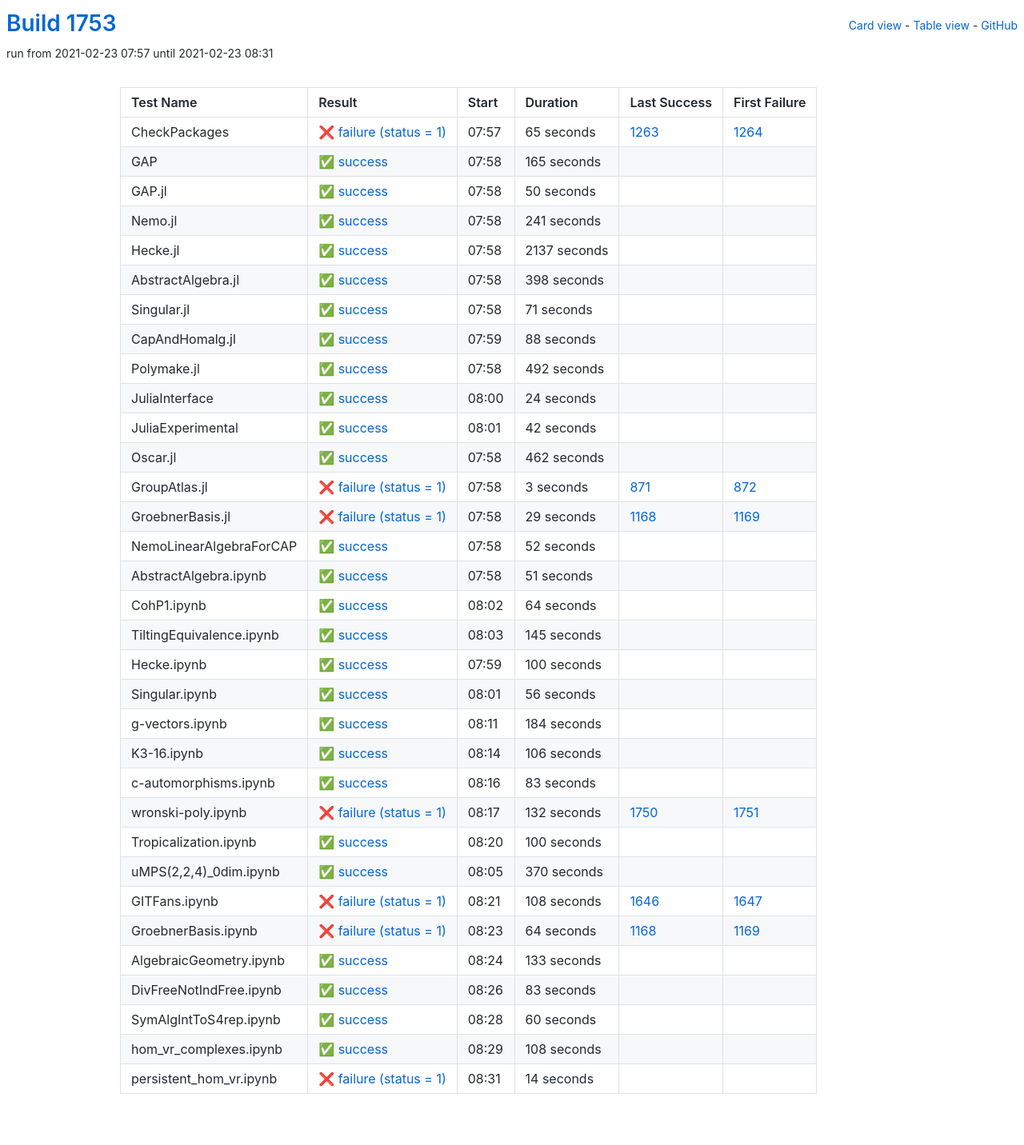
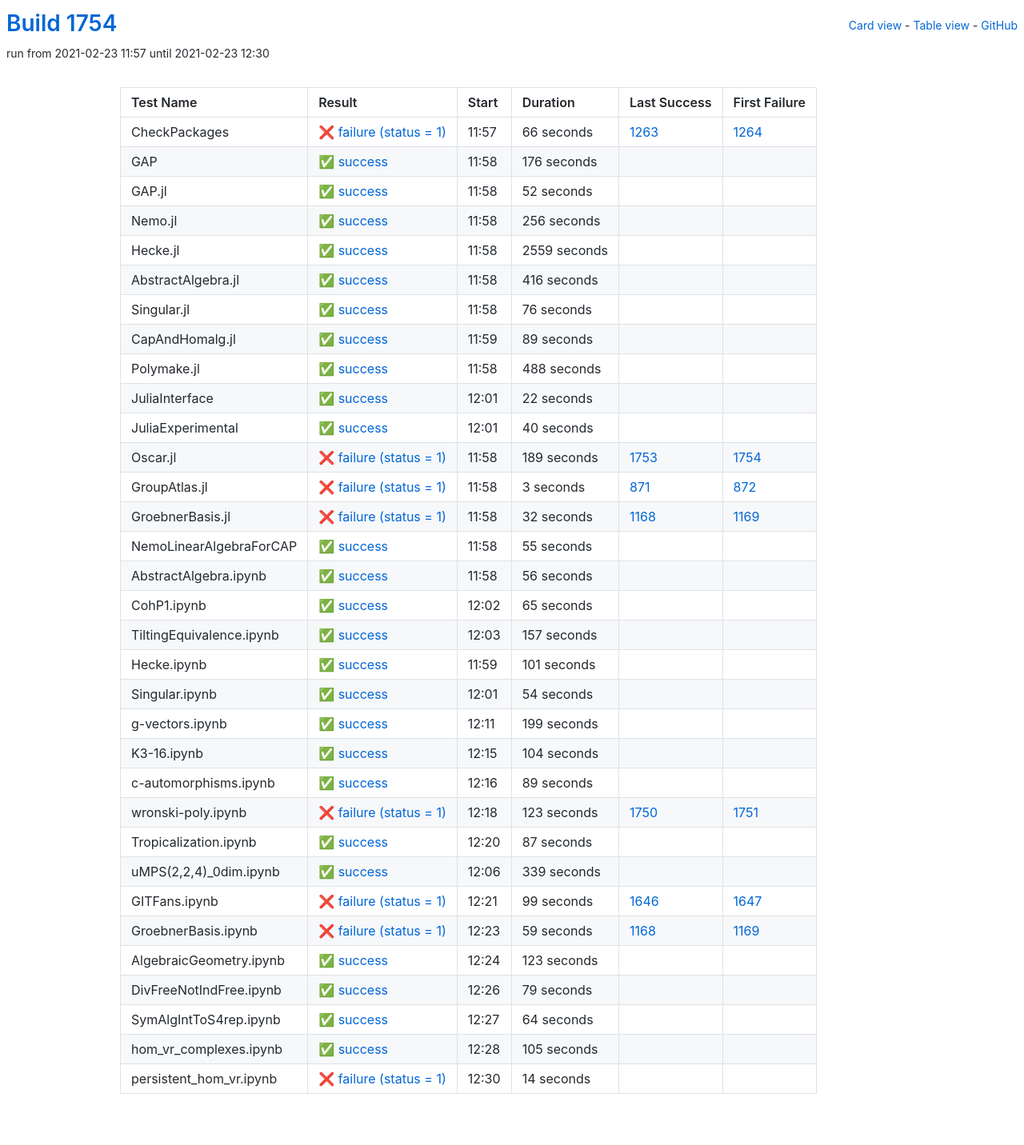
Before and after one commit to oscar-system/oscar-ci-status-stable, a Jekyll site: the page built from table.html, in a window 1280 px wide. Shown: the whole page at 80% size. Built offline with Jekyll 4.4.1, drawn with Linux system fonts in a browser that asks for light colours.

Commit message:
Build #1754

```diff
--- a/_data/ci.yml
+++ b/_data/ci.yml
@@ -1,6 +1,6 @@
 ---
-build: 1753
-build_url: https://oscarci.mathematik.uni-kl.de/job/oscar-stable/1753/
+build: 1754
+build_url: https://oscarci.mathematik.uni-kl.de/job/oscar-stable/1754/
 job: oscar-stable
 organization: oscar-system
 repo: oscar-ci-status-stable
@@ -8,152 +8,152 @@ repourl: https://github.com/oscar-system/oscar-ci-status-stable
 tests:
 - name: CheckPackages
   id: checkpackages
-  log: https://oscarci.mathematik.uni-kl.de/job/oscar-stable/1753/artifact/logs/build-1753/CheckPackages.log
-  start: 2021-02-23 07:57
+  log: https://oscarci.mathematik.uni-kl.de/job/oscar-stable/1754/artifact/logs/build-1754/CheckPackages.log
+  start: 2021-02-23 11:57
   success: false
   exitcode: 1
   status: failure
-  duration: 65
+  duration: 66
   last_success: 1263
   last_success_url: https://oscarci.mathematik.uni-kl.de/job/oscar-stable/1263/
   first_failure: 1264
   first_failure_url: https://oscarci.mathematik.uni-kl.de/job/oscar-stable/1264/
 - name: GAP
   id: gap
-  log: https://oscarci.mathematik.uni-kl.de/job/oscar-stable/1753/artifact/logs/build-1753/GAP.log
-  start: 2021-02-23 07:58
+  log: https://oscarci.mathematik.uni-kl.de/job/oscar-stable/1754/artifact/logs/build-1754/GAP.log
+  start: 2021-02-23 11:58
   success: true
   exitcode: 0
   status: success
-  duration: 165
+  duration: 176
   last_success: false
   last_success_url:
   first_failure: false
   first_failure_url:
 - name: GAP.jl
   id: gap-jl
-  log: https://oscarci.mathematik.uni-kl.de/job/oscar-stable/1753/artifact/logs/build-1753/GAP.jl.log
-  start: 2021-02-23 07:58
+  log: https://oscarci.mathematik.uni-kl.de/job/oscar-stable/1754/artifact/logs/build-1754/GAP.jl.log
+  start: 2021-02-23 11:58
   success: true
   exitcode: 0
   status: success
-  duration: 50
+  duration: 52
   last_success: false
   last_success_url:
   first_failure: false
   first_failure_url:
 - name: Nemo.jl
   id: nemo-jl
-  log: https://oscarci.mathematik.uni-kl.de/job/oscar-stable/1753/artifact/logs/build-1753/Nemo.jl.log
-  start: 2021-02-23 07:58
+  log: https://oscarci.mathematik.uni-kl.de/job/oscar-stable/1754/artifact/logs/build-1754/Nemo.jl.log
+  start: 2021-02-23 11:58
   success: true
   exitcode: 0
   status: success
-  duration: 241
+  duration: 256
   last_success: false
   last_success_url:
   first_failure: false
   first_failure_url:
 - name: Hecke.jl
   id: hecke-jl
-  log: https://oscarci.mathematik.uni-kl.de/job/oscar-stable/1753/artifact/logs/build-1753/Hecke.jl.log
-  start: 2021-02-23 07:58
+  log: https://oscarci.mathematik.uni-kl.de/job/oscar-stable/1754/artifact/logs/build-1754/Hecke.jl.log
+  start: 2021-02-23 11:58
   success: true
   exitcode: 0
   status: success
-  duration: 2137
+  duration: 2559
   last_success: false
   last_success_url:
   first_failure: false
   first_failure_url:
 - name: AbstractAlgebra.jl
   id: abstractalgebra-jl
-  log: https://oscarci.mathematik.uni-kl.de/job/oscar-stable/1753/artifact/logs/build-1753/AbstractAlgebra.jl.log
-  start: 2021-02-23 07:58
+  log: https://oscarci.mathematik.uni-kl.de/job/oscar-stable/1754/artifact/logs/build-1754/AbstractAlgebra.jl.log
+  start: 2021-02-23 11:58
   success: true
   exitcode: 0
   status: success
-  duration: 398
+  duration: 416
   last_success: false
   last_success_url:
   first_failure: false
   first_failure_url:
 - name: Singular.jl
   id: singular-jl
-  log: https://oscarci.mathematik.uni-kl.de/job/oscar-stable/1753/artifact/logs/build-1753/Singular.jl.log
-  start: 2021-02-23 07:58
+  log: https://oscarci.mathematik.uni-kl.de/job/oscar-stable/1754/artifact/logs/build-1754/Singular.jl.log
+  start: 2021-02-23 11:58
   success: true
   exitcode: 0
   status: success
-  duration: 71
+  duration: 76
   last_success: false
   last_success_url:
   first_failure: false
   first_failure_url:
 - name: CapAndHomalg.jl
   id: capandhomalg-jl
-  log: https://oscarci.mathematik.uni-kl.de/job/oscar-stable/1753/artifact/logs/build-1753/CapAndHomalg.jl.log
-  start: 2021-02-23 07:59
+  log: https://oscarci.mathematik.uni-kl.de/job/oscar-stable/1754/artifact/logs/build-1754/CapAndHomalg.jl.log
+  start: 2021-02-23 11:59
   success: true
   exitcode: 0
   status: success
-  duration: 88
+  duration: 89
   last_success: false
   last_success_url:
   first_failure: false
   first_failure_url:
 - name: Polymake.jl
   id: polymake-jl
-  log: https://oscarci.mathematik.uni-kl.de/job/oscar-stable/1753/artifact/logs/build-1753/Polymake.jl.log
-  start: 2021-02-23 07:58
+  log: https://oscarci.mathematik.uni-kl.de/job/oscar-stable/1754/artifact/logs/build-1754/Polymake.jl.log
+  start: 2021-02-23 11:58
   success: true
   exitcode: 0
   status: success
-  duration: 492
+  duration: 488
   last_success: false
   last_success_url:
   first_failure: false
   first_failure_url:
 - name: JuliaInterface
   id: juliainterface
-  log: https://oscarci.mathematik.uni-kl.de/job/oscar-stable/1753/artifact/logs/build-1753/JuliaInterface.log
-  start: 2021-02-23 08:00
+  log: https://oscarci.mathematik.uni-kl.de/job/oscar-stable/1754/artifact/logs/build-1754/JuliaInterface.log
+  start: 2021-02-23 12:01
   success: true
   exitcode: 0
   status: success
-  duration: 24
+  duration: 22
   last_success: false
   last_success_url:
   first_failure: false
   first_failure_url:
 - name: JuliaExperimental
   id: juliaexperimental
-  log: https://oscarci.mathematik.uni-kl.de/job/oscar-stable/1753/artifact/logs/build-1753/JuliaExperimental.log
-  start: 2021-02-23 08:01
+  log: https://oscarci.mathematik.uni-kl.de/job/oscar-stable/1754/artifact/logs/build-1754/JuliaExperimental.log
+  start: 2021-02-23 12:01
   success: true
   exitcode: 0
   status: success
-  duration: 42
+  duration: 40
   last_success: false
   last_success_url:
   first_failure: false
   first_failure_url:
 - name: Oscar.jl
   id: oscar-jl
-  log: https://oscarci.mathematik.uni-kl.de/job/oscar-stable/1753/artifact/logs/build-1753/Oscar.jl.log
-  start: 2021-02-23 07:58
-  success: true
-  exitcode: 0
-  status: success
-  duration: 462
-  last_success: false
-  last_success_url:
-  first_failure: false
-  first_failure_url:
+  log: https://oscarci.mathematik.uni-kl.de/job/oscar-stable/1754/artifact/logs/build-1754/Oscar.jl.log
+  start: 2021-02-23 11:58
+  success: false
+  exitcode: 1
+  status: failure
+  duration: 189
+  last_success: 1753
+  last_success_url: https://oscarci.mathematik.uni-kl.de/job/oscar-stable/1753/
+  first_failure: 1754
+  first_failure_url: https://oscarci.mathematik.uni-kl.de/job/oscar-stable/1754/
 - name: GroupAtlas.jl
   id: groupatlas-jl
-  log: https://oscarci.mathematik.uni-kl.de/job/oscar-stable/1753/artifact/logs/build-1753/GroupAtlas.jl.log
-  start: 2021-02-23 07:58
+  log: https://oscarci.mathematik.uni-kl.de/job/oscar-stable/1754/artifact/logs/build-1754/GroupAtlas.jl.log
+  start: 2021-02-23 11:58
   success: false
   exitcode: 1
   status: failure
@@ -164,44 +164,212 @@ tests:
   first_failure_url: https://oscarci.mathematik.uni-kl.de/job/oscar-stable/872/
 - name: GroebnerBasis.jl
   id: groebnerbasis-jl
-  log: https://oscarci.mathematik.uni-kl.de/job/oscar-stable/1753/artifact/logs/build-1753/GroebnerBasis.jl.log
-  start: 2021-02-23 07:58
+  log: https://oscarci.mathematik.uni-kl.de/job/oscar-stable/1754/artifact/logs/build-1754/GroebnerBasis.jl.log
+  start: 2021-02-23 11:58
   success: false
   exitcode: 1
   status: failure
-  duration: 29
+  duration: 32
   last_success: 1168
   last_success_url: https://oscarci.mathematik.uni-kl.de/job/oscar-stable/1168/
   first_failure: 1169
   first_failure_url: https://oscarci.mathematik.uni-kl.de/job/oscar-stable/1169/
 - name: NemoLinearAlgebraForCAP
   id: nemolinearalgebraforcap
-  log: https://oscarci.mathematik.uni-kl.de/job/oscar-stable/1753/artifact/logs/build-1753/NemoLinearAlgebraForCAP.log
-  start: 2021-02-23 07:58
+  log: https://oscarci.mathematik.uni-kl.de/job/oscar-stable/1754/artifact/logs/build-1754/NemoLinearAlgebraForCAP.log
+  start: 2021-02-23 11:58
   success: true
   exitcode: 0
   status: success
-  duration: 52
+  duration: 55
   last_success: false
   last_success_url:
   first_failure: false
   first_failure_url:
 - name: AbstractAlgebra.ipynb
   id: abstractalgebra-ipynb
-  log: https://oscarci.mathematik.uni-kl.de/job/oscar-stable/1753/artifact/logs/build-1753/AbstractAlgebra.ipynb.log
-  start: 2021-02-23 07:58
+  log: https://oscarci.mathematik.uni-kl.de/job/oscar-stable/1754/artifact/logs/build-1754/AbstractAlgebra.ipynb.log
+  start: 2021-02-23 11:58
   success: true
   exitcode: 0
   status: success
-  duration: 51
+  duration: 56
   last_success: false
   last_success_url:
   first_failure: false
   first_failure_url:
 - name: CohP1.ipynb
   id: cohp1-ipynb
-  log: https://oscarci.mathematik.uni-kl.de/job/oscar-stable/1753/artifact/logs/build-1753/CohP1.ipynb.log
-  start: 2021-02-23 08:02
+  log: https://oscarci.mathematik.uni-kl.de/job/oscar-stable/1754/artifact/logs/build-1754/CohP1.ipynb.log
+  start: 2021-02-23 12:02
+  success: true
+  exitcode: 0
+  status: success
+  duration: 65
+  last_success: false
+  last_success_url:
+  first_failure: false
+  first_failure_url:
+- name: TiltingEquivalence.ipynb
+  id: tiltingequivalence-ipynb
+  log: https://oscarci.mathematik.uni-kl.de/job/oscar-stable/1754/artifact/logs/build-1754/TiltingEquivalence.ipynb.log
+  start: 2021-02-23 12:03
+  success: true
+  exitcode: 0
+  status: success
+  duration: 157
+  last_success: false
+  last_success_url:
+  first_failure: false
+  first_failure_url:
+- name: Hecke.ipynb
+  id: hecke-ipynb
+  log: https://oscarci.mathematik.uni-kl.de/job/oscar-stable/1754/artifact/logs/build-1754/Hecke.ipynb.log
+  start: 2021-02-23 11:59
+  success: true
+  exitcode: 0
+  status: success
+  duration: 101
+  last_success: false
+  last_success_url:
+  first_failure: false
+  first_failure_url:
+- name: Singular.ipynb
+  id: singular-ipynb
+  log: https://oscarci.mathematik.uni-kl.de/job/oscar-stable/1754/artifact/logs/build-1754/Singular.ipynb.log
+  start: 2021-02-23 12:01
+  success: true
+  exitcode: 0
+  status: success
+  duration: 54
+  last_success: false
+  last_success_url:
+  first_failure: false
+  first_failure_url:
+- name: g-vectors.ipynb
+  id: g-vectors-ipynb
+  log: https://oscarci.mathematik.uni-kl.de/job/oscar-stable/1754/artifact/logs/build-1754/g-vectors.ipynb.log
+  start: 2021-02-23 12:11
+  success: true
+  exitcode: 0
+  status: success
+  duration: 199
+  last_success: false
+  last_success_url:
+  first_failure: false
+  first_failure_url:
+- name: K3-16.ipynb
+  id: k3-16-ipynb
+  log: https://oscarci.mathematik.uni-kl.de/job/oscar-stable/1754/artifact/logs/build-1754/K3-16.ipynb.log
+  start: 2021-02-23 12:15
+  success: true
+  exitcode: 0
+  status: success
+  duration: 104
+  last_success: false
+  last_success_url:
+  first_failure: false
+  first_failure_url:
+- name: c-automorphisms.ipynb
+  id: c-automorphisms-ipynb
+  log: https://oscarci.mathematik.uni-kl.de/job/oscar-stable/1754/artifact/logs/build-1754/c-automorphisms.ipynb.log
+  start: 2021-02-23 12:16
+  success: true
+  exitcode: 0
+  status: success
+  duration: 89
+  last_success: false
+  last_success_url:
+  first_failure: false
+  first_failure_url:
+- name: wronski-poly.ipynb
+  id: wronski-poly-ipynb
+  log: https://oscarci.mathematik.uni-kl.de/job/oscar-stable/1754/artifact/logs/build-1754/wronski-poly.ipynb.log
+  start: 2021-02-23 12:18
+  success: false
+  exitcode: 1
+  status: failure
+  duration: 123
+  last_success: 1750
+  last_success_url: https://oscarci.mathematik.uni-kl.de/job/oscar-stable/1750/
+  first_failure: 1751
+  first_failure_url: https://oscarci.mathematik.uni-kl.de/job/oscar-stable/1751/
+- name: Tropicalization.ipynb
+  id: tropicalization-ipynb
+  log: https://oscarci.mathematik.uni-kl.de/job/oscar-stable/1754/artifact/logs/build-1754/Tropicalization.ipynb.log
+  start: 2021-02-23 12:20
+  success: true
+  exitcode: 0
+  status: success
+  duration: 87
+  last_success: false
+  last_success_url:
+  first_failure: false
+  first_failure_url:
+- name: uMPS(2,2,4)_0dim.ipynb
+  id: umps-2-2-4-0dim-ipynb
+  log: https://oscarci.mathematik.uni-kl.de/job/oscar-stable/1754/artifact/logs/build-1754/uMPS-2-2-4-_0dim.ipynb.log
+  start: 2021-02-23 12:06
+  success: true
+  exitcode: 0
+  status: success
+  duration: 339
+  last_success: false
+  last_success_url:
+  first_failure: false
+  first_failure_url:
+- name: GITFans.ipynb
+  id: gitfans-ipynb
+  log: https://oscarci.mathematik.uni-kl.de/job/oscar-stable/1754/artifact/logs/build-1754/GITFans.ipynb.log
+  start: 2021-02-23 12:21
+  success: false
+  exitcode: 1
+  status: failure
+  duration: 99
+  last_success: 1646
+  last_success_url: https://oscarci.mathematik.uni-kl.de/job/oscar-stable/1646/
+  first_failure: 1647
+  first_failure_url: https://oscarci.mathematik.uni-kl.de/job/oscar-stable/1647/
+- name: GroebnerBasis.ipynb
+  id: groebnerbasis-ipynb
+  log: https://oscarci.mathematik.uni-kl.de/job/oscar-stable/1754/artifact/logs/build-1754/GroebnerBasis.ipynb.log
+  start: 2021-02-23 12:23
+  success: false
+  exitcode: 1
+  status: failure
+  duration: 59
+  last_success: 1168
+  last_success_url: https://oscarci.mathematik.uni-kl.de/job/oscar-stable/1168/
+  first_failure: 1169
+  first_failure_url: https://oscarci.mathematik.uni-kl.de/job/oscar-stable/1169/
+- name: AlgebraicGeometry.ipynb
+  id: algebraicgeometry-ipynb
+  log: https://oscarci.mathematik.uni-kl.de/job/oscar-stable/1754/artifact/logs/build-1754/AlgebraicGeometry.ipynb.log
+  start: 2021-02-23 12:24
+  success: true
+  exitcode: 0
+  status: success
+  duration: 123
+  last_success: false
+  last_success_url:
+  first_failure: false
+  first_failure_url:
+- name: DivFreeNotIndFree.ipynb
+  id: divfreenotindfree-ipynb
+  log: https://oscarci.mathematik.uni-kl.de/job/oscar-stable/1754/artifact/logs/build-1754/DivFreeNotIndFree.ipynb.log
+  start: 2021-02-23 12:26
+  success: true
+  exitcode: 0
+  status: success
+  duration: 79
+  last_success: false
+  last_success_url:
+  first_failure: false
+  first_failure_url:
+- name: SymAlgIntToS4rep.ipynb
+  id: symalginttos4rep-ipynb
+  log: https://oscarci.mathematik.uni-kl.de/job/oscar-stable/1754/artifact/logs/build-1754/SymAlgIntToS4rep.ipynb.log
+  start: 2021-02-23 12:27
   success: true
   exitcode: 0
   status: success
@@ -210,190 +378,22 @@ tests:
   last_success_url:
   first_failure: false
   first_failure_url:
-- name: TiltingEquivalence.ipynb
-  id: tiltingequivalence-ipynb
-  log: https://oscarci.mathematik.uni-kl.de/job/oscar-stable/1753/artifact/logs/build-1753/TiltingEquivalence.ipynb.log
-  start: 2021-02-23 08:03
+- name: hom_vr_complexes.ipynb
+  id: hom-vr-complexes-ipynb
+  log: https://oscarci.mathematik.uni-kl.de/job/oscar-stable/1754/artifact/logs/build-1754/hom_vr_complexes.ipynb.log
+  start: 2021-02-23 12:28
   success: true
   exitcode: 0
   status: success
-  duration: 145
-  last_success: false
-  last_success_url:
-  first_failure: false
-  first_failure_url:
-- name: Hecke.ipynb
-  id: hecke-ipynb
-  log: https://oscarci.mathematik.uni-kl.de/job/oscar-stable/1753/artifact/logs/build-1753/Hecke.ipynb.log
-  start: 2021-02-23 07:59
-  success: true
-  exitcode: 0
-  status: success
-  duration: 100
-  last_success: false
-  last_success_url:
-  first_failure: false
-  first_failure_url:
-- name: Singular.ipynb
-  id: singular-ipynb
-  log: https://oscarci.mathematik.uni-kl.de/job/oscar-stable/1753/artifact/logs/build-1753/Singular.ipynb.log
-  start: 2021-02-23 08:01
-  success: true
-  exitcode: 0
-  status: success
-  duration: 56
-  last_success: false
-  last_success_url:
-  first_failure: false
-  first_failure_url:
-- name: g-vectors.ipynb
-  id: g-vectors-ipynb
-  log: https://oscarci.mathematik.uni-kl.de/job/oscar-stable/1753/artifact/logs/build-1753/g-vectors.ipynb.log
-  start: 2021-02-23 08:11
-  success: true
-  exitcode: 0
-  status: success
-  duration: 184
-  last_success: false
-  last_success_url:
-  first_failure: false
-  first_failure_url:
-- name: K3-16.ipynb
-  id: k3-16-ipynb
-  log: https://oscarci.mathematik.uni-kl.de/job/oscar-stable/1753/artifact/logs/build-1753/K3-16.ipynb.log
-  start: 2021-02-23 08:14
-  success: true
-  exitcode: 0
-  status: success
-  duration: 106
-  last_success: false
-  last_success_url:
-  first_failure: false
-  first_failure_url:
-- name: c-automorphisms.ipynb
-  id: c-automorphisms-ipynb
-  log: https://oscarci.mathematik.uni-kl.de/job/oscar-stable/1753/artifact/logs/build-1753/c-automorphisms.ipynb.log
-  start: 2021-02-23 08:16
-  success: true
-  exitcode: 0
-  status: success
-  duration: 83
-  last_success: false
-  last_success_url:
-  first_failure: false
-  first_failure_url:
-- name: wronski-poly.ipynb
-  id: wronski-poly-ipynb
-  log: https://oscarci.mathematik.uni-kl.de/job/oscar-stable/1753/artifact/logs/build-1753/wronski-poly.ipynb.log
-  start: 2021-02-23 08:17
-  success: false
-  exitcode: 1
-  status: failure
-  duration: 132
-  last_success: 1750
-  last_success_url: https://oscarci.mathematik.uni-kl.de/job/oscar-stable/1750/
-  first_failure: 1751
-  first_failure_url: https://oscarci.mathematik.uni-kl.de/job/oscar-stable/1751/
-- name: Tropicalization.ipynb
-  id: tropicalization-ipynb
-  log: https://oscarci.mathematik.uni-kl.de/job/oscar-stable/1753/artifact/logs/build-1753/Tropicalization.ipynb.log
-  start: 2021-02-23 08:20
-  success: true
-  exitcode: 0
-  status: success
-  duration: 100
-  last_success: false
-  last_success_url:
-  first_failure: false
-  first_failure_url:
-- name: uMPS(2,2,4)_0dim.ipynb
-  id: umps-2-2-4-0dim-ipynb
-  log: https://oscarci.mathematik.uni-kl.de/job/oscar-stable/1753/artifact/logs/build-1753/uMPS-2-2-4-_0dim.ipynb.log
-  start: 2021-02-23 08:05
-  success: true
-  exitcode: 0
-  status: success
-  duration: 370
-  last_success: false
-  last_success_url:
-  first_failure: false
-  first_failure_url:
-- name: GITFans.ipynb
-  id: gitfans-ipynb
-  log: https://oscarci.mathematik.uni-kl.de/job/oscar-stable/1753/artifact/logs/build-1753/GITFans.ipynb.log
-  start: 2021-02-23 08:21
-  success: false
-  exitcode: 1
-  status: failure
-  duration: 108
-  last_success: 1646
-  last_success_url: https://oscarci.mathematik.uni-kl.de/job/oscar-stable/1646/
-  first_failure: 1647
-  first_failure_url: https://oscarci.mathematik.uni-kl.de/job/oscar-stable/1647/
-- name: GroebnerBasis.ipynb
-  id: groebnerbasis-ipynb
-  log: https://oscarci.mathematik.uni-kl.de/job/oscar-stable/1753/artifact/logs/build-1753/GroebnerBasis.ipynb.log
-  start: 2021-02-23 08:23
-  success: false
-  exitcode: 1
-  status: failure
-  duration: 64
-  last_success: 1168
-  last_success_url: https://oscarci.mathematik.uni-kl.de/job/oscar-stable/1168/
-  first_failure: 1169
-  first_failure_url: https://oscarci.mathematik.uni-kl.de/job/oscar-stable/1169/
-- name: AlgebraicGeometry.ipynb
-  id: algebraicgeometry-ipynb
-  log: https://oscarci.mathematik.uni-kl.de/job/oscar-stable/1753/artifact/logs/build-1753/AlgebraicGeometry.ipynb.log
-  start: 2021-02-23 08:24
-  success: true
-  exitcode: 0
-  status: success
-  duration: 133
-  last_success: false
-  last_success_url:
-  first_failure: false
-  first_failure_url:
-- name: DivFreeNotIndFree.ipynb
-  id: divfreenotindfree-ipynb
-  log: https://oscarci.mathematik.uni-kl.de/job/oscar-stable/1753/artifact/logs/build-1753/DivFreeNotIndFree.ipynb.log
-  start: 2021-02-23 08:26
-  success: true
-  exitcode: 0
-  status: success
-  duration: 83
-  last_success: false
-  last_success_url:
-  first_failure: false
-  first_failure_url:
-- name: SymAlgIntToS4rep.ipynb
-  id: symalginttos4rep-ipynb
-  log: https://oscarci.mathematik.uni-kl.de/job/oscar-stable/1753/artifact/logs/build-1753/SymAlgIntToS4rep.ipynb.log
-  start: 2021-02-23 08:28
-  success: true
-  exitcode: 0
-  status: success
-  duration: 60
-  last_success: false
-  last_success_url:
-  first_failure: false
-  first_failure_url:
-- name: hom_vr_complexes.ipynb
-  id: hom-vr-complexes-ipynb
-  log: https://oscarci.mathematik.uni-kl.de/job/oscar-stable/1753/artifact/logs/build-1753/hom_vr_complexes.ipynb.log
-  start: 2021-02-23 08:29
-  success: true
-  exitcode: 0
-  status: success
-  duration: 108
+  duration: 105
   last_success: false
   last_success_url:
   first_failure: false
   first_failure_url:
 - name: persistent_hom_vr.ipynb
   id: persistent-hom-vr-ipynb
-  log: https://oscarci.mathematik.uni-kl.de/job/oscar-stable/1753/artifact/logs/build-1753/persistent_hom_vr.ipynb.log
-  start: 2021-02-23 08:31
+  log: https://oscarci.mathematik.uni-kl.de/job/oscar-stable/1754/artifact/logs/build-1754/persistent_hom_vr.ipynb.log
+  start: 2021-02-23 12:30
   success: false
   exitcode: 1
   status: failure
```
Also changed, not shown: README.md.
